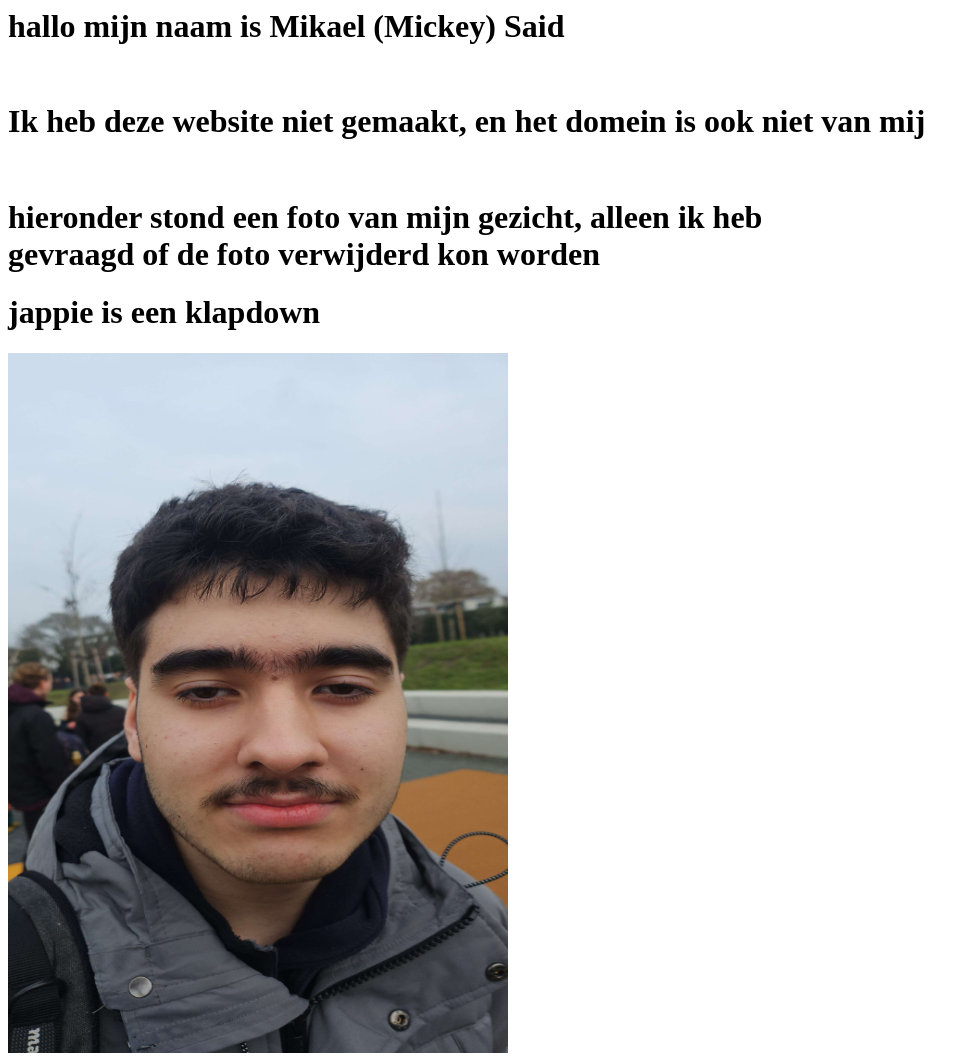
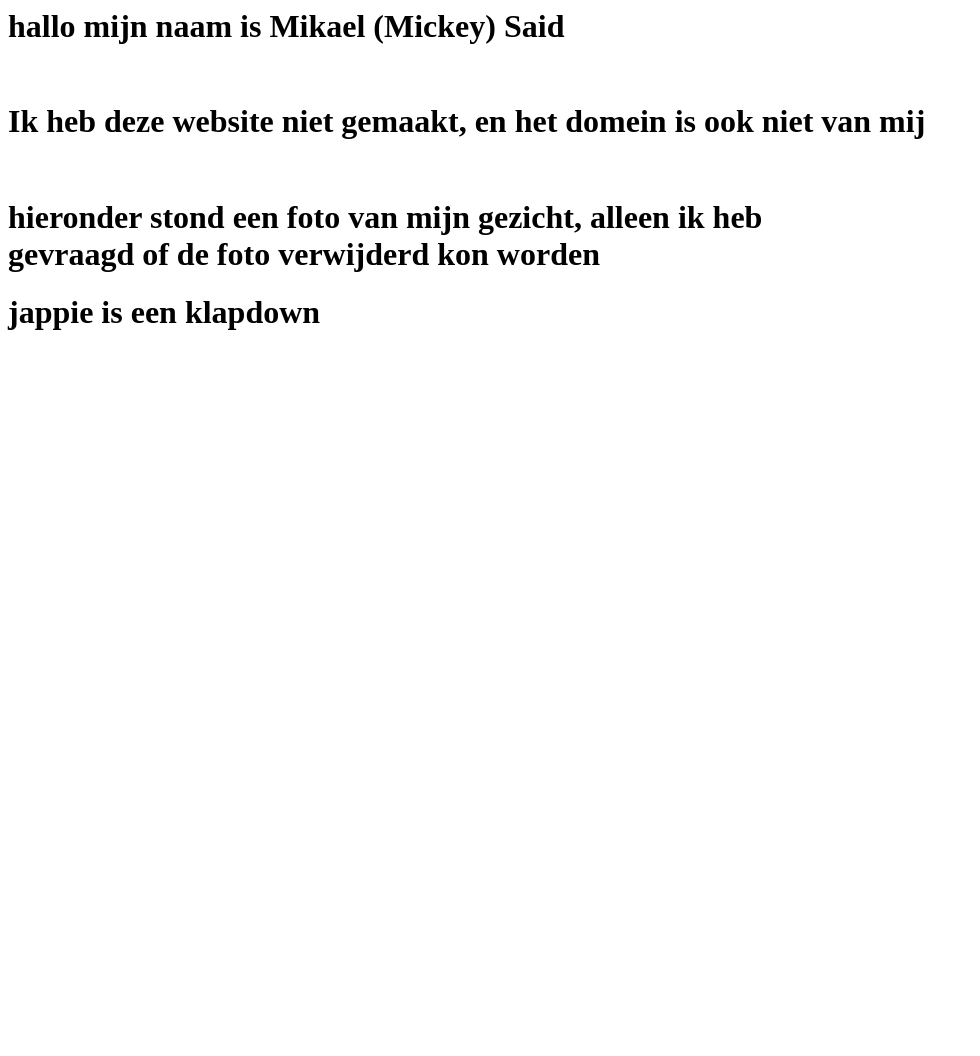
Before and after one commit to in-spit/MikaelSaid, a plain HTML site: page index.html in a window 1280 px wide. Shown: the whole page, without its empty margins (0-980 px from the left). After the commit the page ends 800 px from the top, so only its background shows below. Drawn offline with Linux system fonts and the light colour scheme.

Commit message:
Comment out image element in index.html
Comment out the image element in index.html

```diff
--- a/index.html
+++ b/index.html
@@ -2,4 +2,4 @@
 <h1><br>Ik heb deze website niet gemaakt, en het domein is ook niet van mij</h1>
 <h1><br>hieronder stond een foto van mijn gezicht, alleen ik heb <br> gevraagd of de foto verwijderd kon worden</h1>
 <h1>jappie is een klapdown </h1>
-<img src="assets/mikael.jpg" alt="mickey png" width="500" height="700">
+<!-- <img src="assets/mikael.jpg" alt="mickey png" width="500" height="700"> --!>
```
